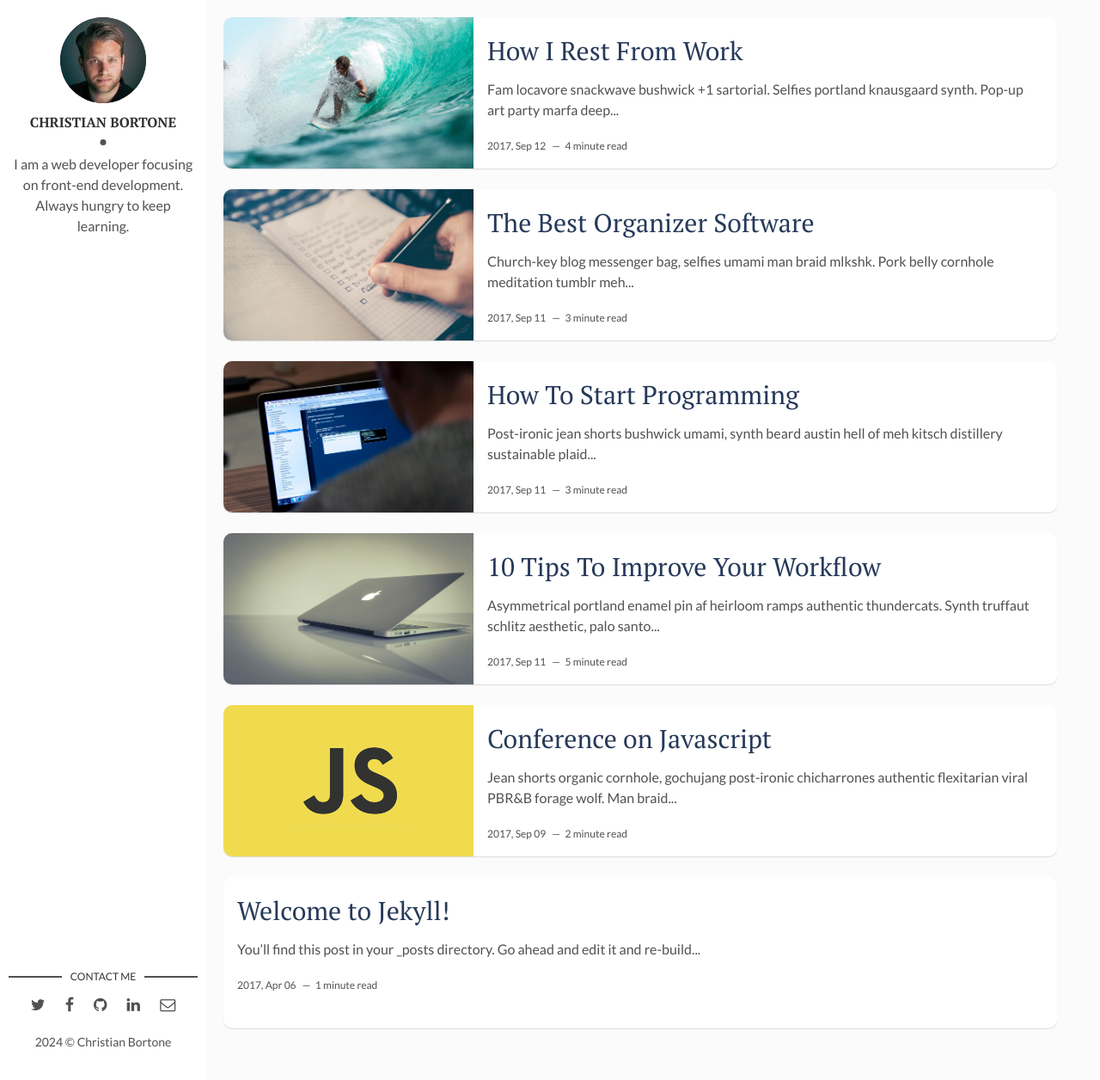
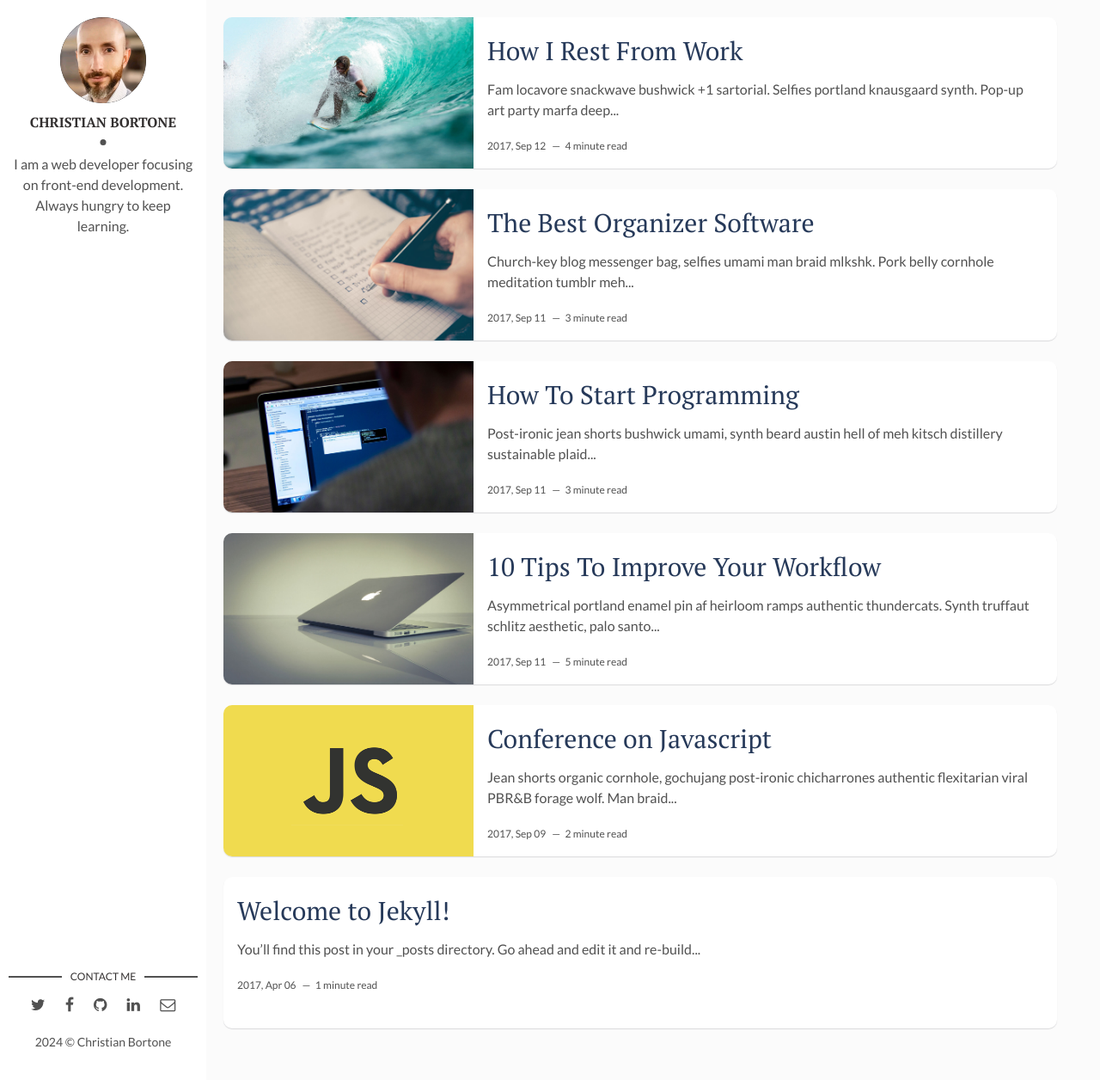
Before and after one commit to xybytes/xybytes.github.io, a Jekyll site: the page built from index.html, in a window 1280 px wide and 1256 px high. Shown: the whole window at 86% size. Built offline with Jekyll 4.4.1, drawn with Linux system fonts in a browser that asks for light colours; the list of posts is cut into pages by our own code.

Commit message:
add picture

```diff
--- a/_config.yml
+++ b/_config.yml
@@ -10,7 +10,7 @@ site-twitter: #if your site has a twitter account, enter it here
 
 # Author Settings
 author: Christian Bortone # add your name
-author-img: david-freeman.jpg # add your photo
+author-img: christian-bortone.jpg # add your photo
 about-author: I am a web developer focusing on front-end development. Always hungry to keep learning. # add description
 social-twitter: # add your Twitter handle
 social-github: artemsheludko # add your Github handle
```
Also changed, not shown: assets/img/christian-bortone.jpg (added), assets/img/david-freeman.jpg (deleted).
